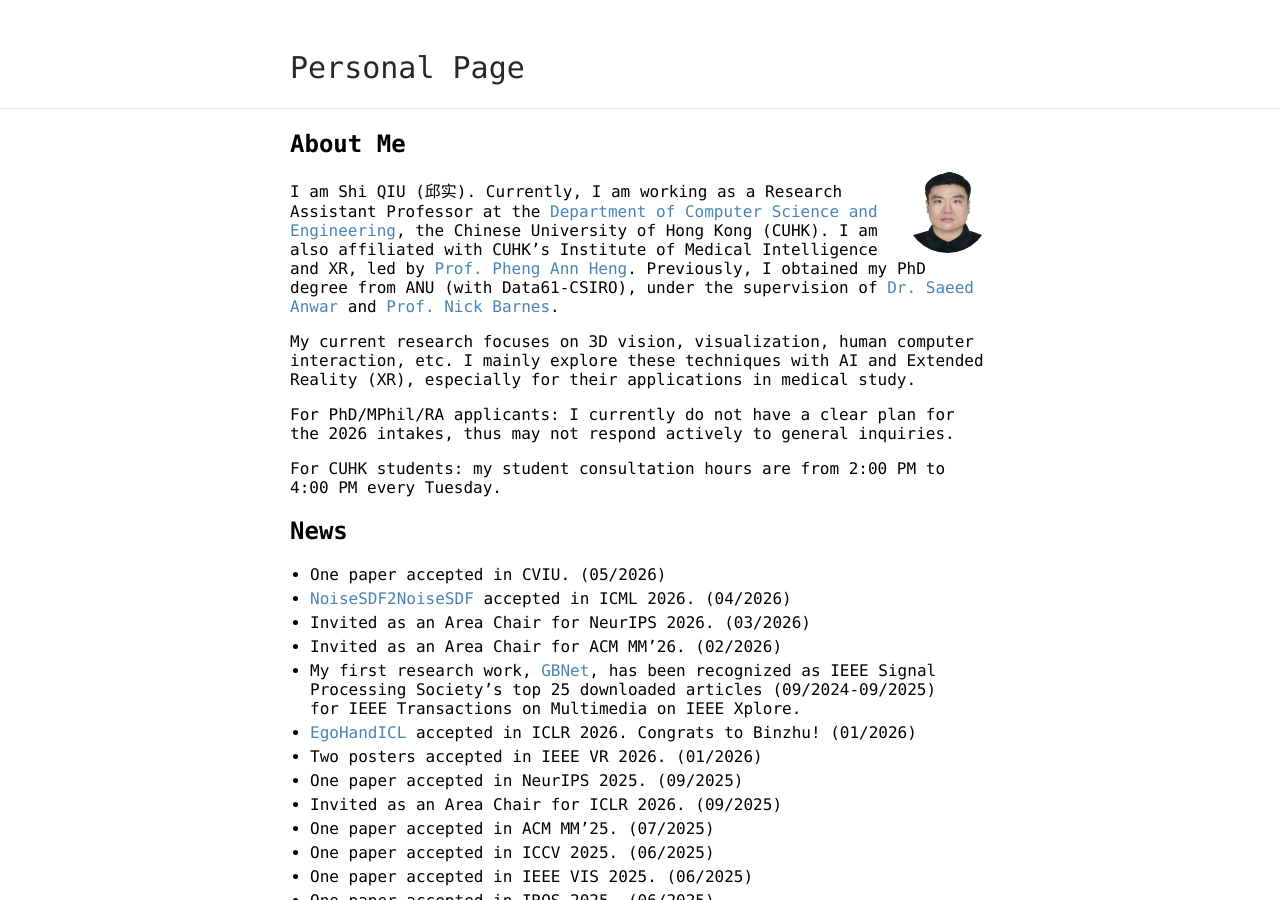
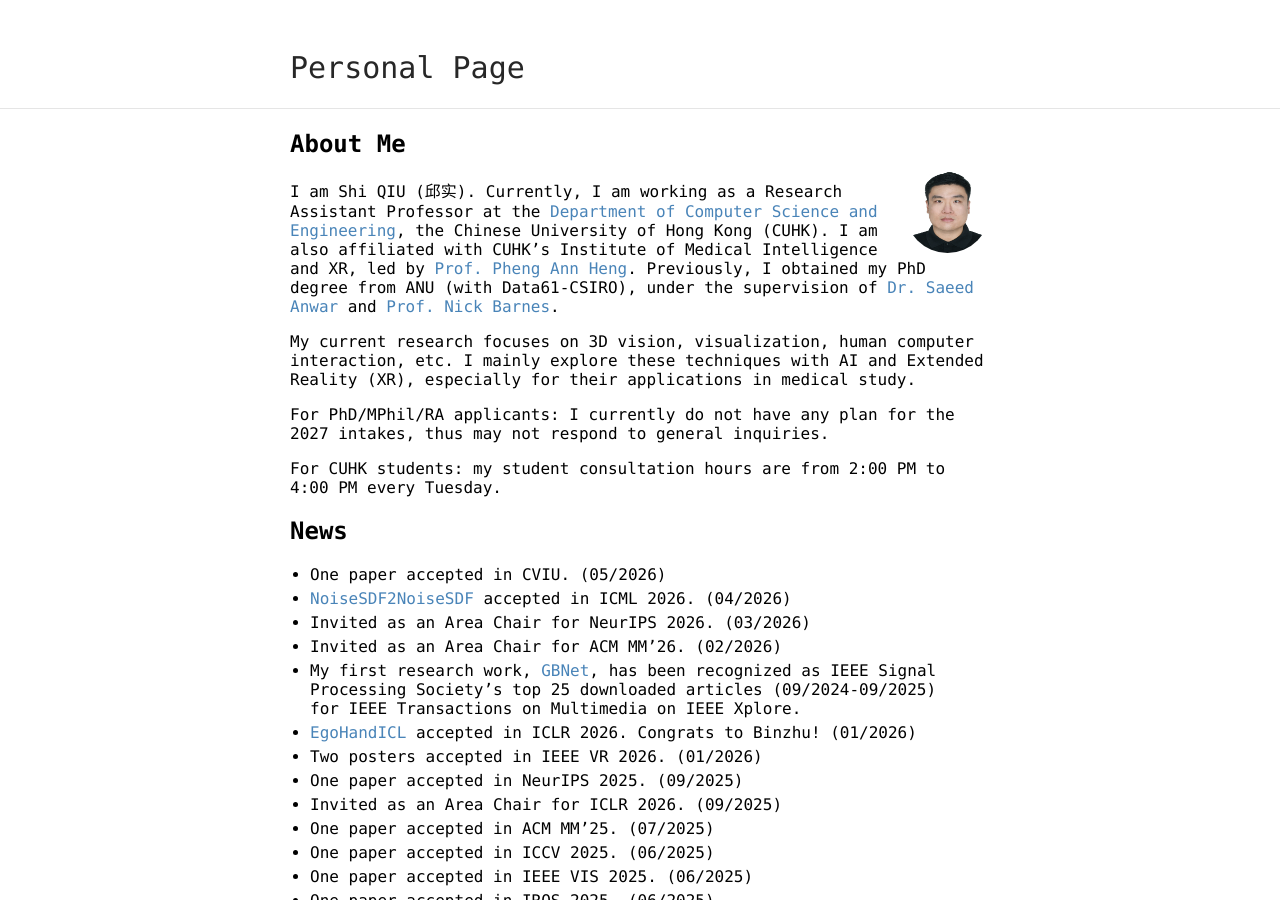
Before and after one commit to ShiQiu0419/ShiQiu0419.github.io, a Jekyll site: the page built from index.md, in a window 1280 px wide and 900 px high. Built offline with Jekyll 4.4.1, drawn with Linux system fonts in a browser that asks for light colours; our own code applies the rules of GitHub Pages for plain Markdown files.

Commit message:
Update index.md

```diff
--- a/index.md
+++ b/index.md
@@ -9,7 +9,7 @@ I am Shi QIU (邱实). Currently, I am working as a Research Assistant Professor
 
 My current research focuses on 3D vision, visualization, human computer interaction, etc. I mainly explore these techniques with AI and Extended Reality (XR), especially for their applications in medical study.
 
-For PhD/MPhil/RA applicants: I currently do not have a clear plan for the 2026 intakes, thus may not respond actively to general inquiries.
+For PhD/MPhil/RA applicants: I currently do not have any plan for the 2027 intakes, thus may not respond to general inquiries.
 
 For CUHK students: my student consultation hours are from 2:00 PM to 4:00 PM every Tuesday.
 
```
